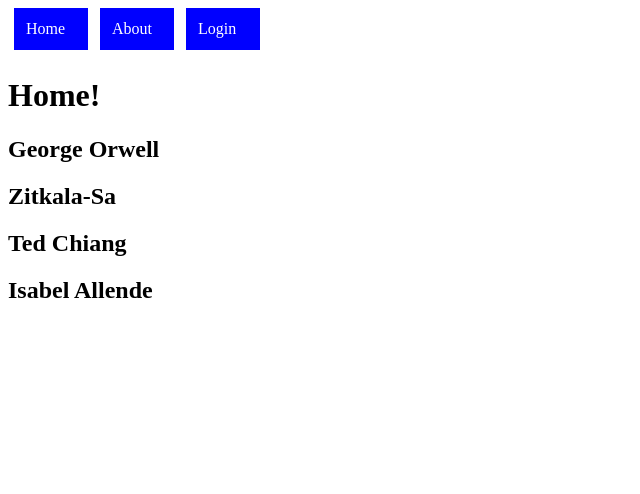
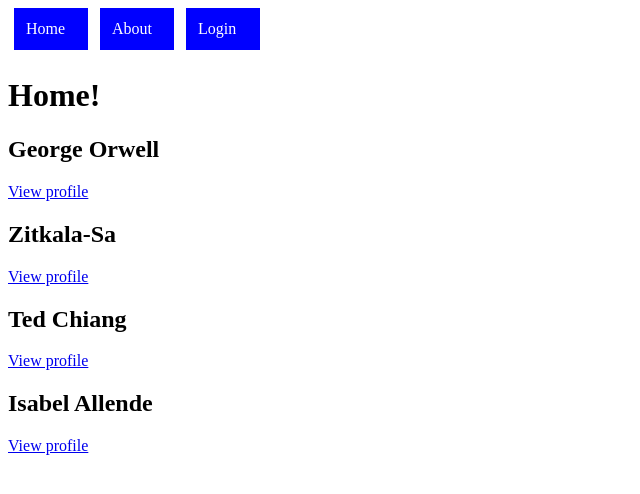
Before and after one commit to zacthuku/react-hooks-react-router-nested-routes-v6, a React (Create React App) app: page / in a window 1280 px wide. Shown: the top 494 px of the page, without its empty margins (0-640 px from the left). Built offline with nearby package versions, Linux system fonts and the light colour scheme.

Commit message:
setting up proper UserCard configuration

```diff
--- a/src/components/UserCard.js
+++ b/src/components/UserCard.js
@@ -1,9 +1,10 @@
-
+import { Link } from "react-router-dom"
 
 function UserCard({id, name}) {
     return (
       <article>
           <h2>{name}</h2>
+          <Link to={`/profile/${id}`}>View profile</Link>
       </article>
     )
   }
```
